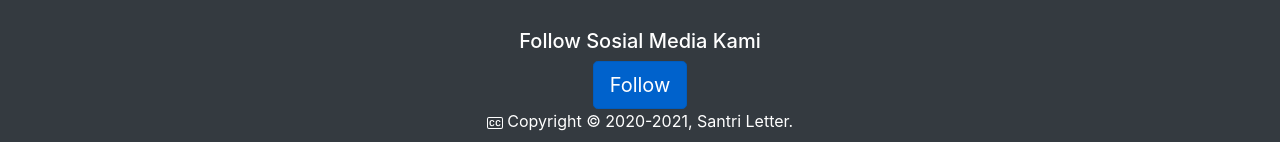
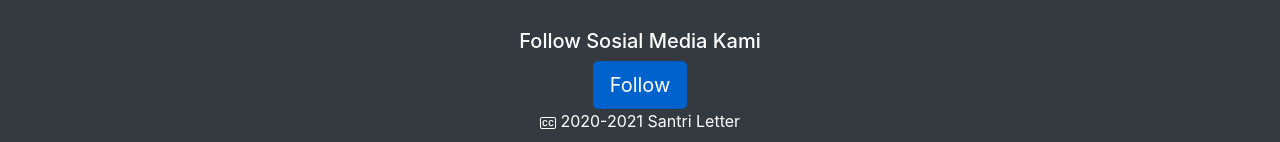
Before and after one commit to Adamibnualfatahh/AdSantriletter, a plain HTML site: page index.html in a window 1280 px wide. Shown: the part 1786-1928 px from the top of the page. Drawn offline with Linux system fonts and the light colour scheme.

Commit message:
Update index.html

```diff
--- a/index.html
+++ b/index.html
@@ -236,8 +236,7 @@
             <path d="M3.708 7.755c0-1.111.488-1.753 1.319-1.753.681 0 1.138.47 1.186 1.107H7.36V7c-.052-1.186-1.024-2-2.342-2C3.414 5 2.5 6.05 2.5 7.751v.747c0 1.7.905 2.73 2.518 2.73 1.314 0 2.285-.792 2.342-1.939v-.114H6.213c-.048.615-.496 1.05-1.186 1.05-.84 0-1.319-.62-1.319-1.727v-.743zm6.14 0c0-1.111.488-1.753 1.318-1.753.682 0 1.139.47 1.187 1.107H13.5V7c-.053-1.186-1.024-2-2.342-2C9.554 5 8.64 6.05 8.64 7.751v.747c0 1.7.905 2.73 2.518 2.73 1.314 0 2.285-.792 2.342-1.939v-.114h-1.147c-.048.615-.497 1.05-1.187 1.05-.839 0-1.318-.62-1.318-1.727v-.743z"/>
             <path fill-rule="evenodd" d="M14 3H2a1 1 0 0 0-1 1v8a1 1 0 0 0 1 1h12a1 1 0 0 0 1-1V4a1 1 0 0 0-1-1zM2 2a2 2 0 0 0-2 2v8a2 2 0 0 0 2 2h12a2 2 0 0 0 2-2V4a2 2 0 0 0-2-2H2z"/>
           </svg>
-          Copyright © 2020<script>new Date().getFullYear()>2020&&document.write("-"+new Date().getFullYear());</script>, Santri Letter.
-
+2020<script>new Date().getFullYear()>2020&&document.write("-"+new Date().getFullYear());</script> Santri Letter
         </div>
       </div></div>
 
```
